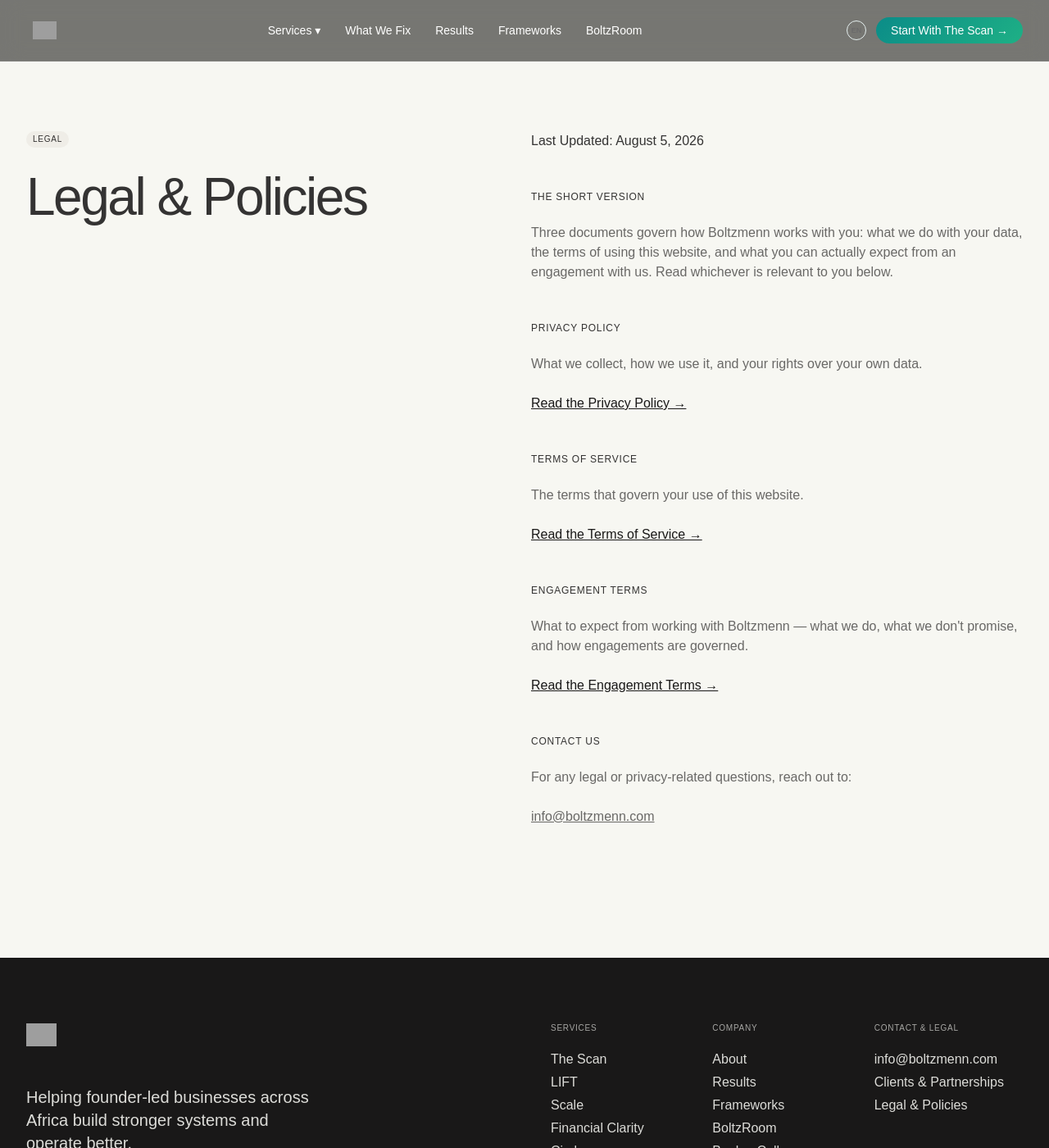
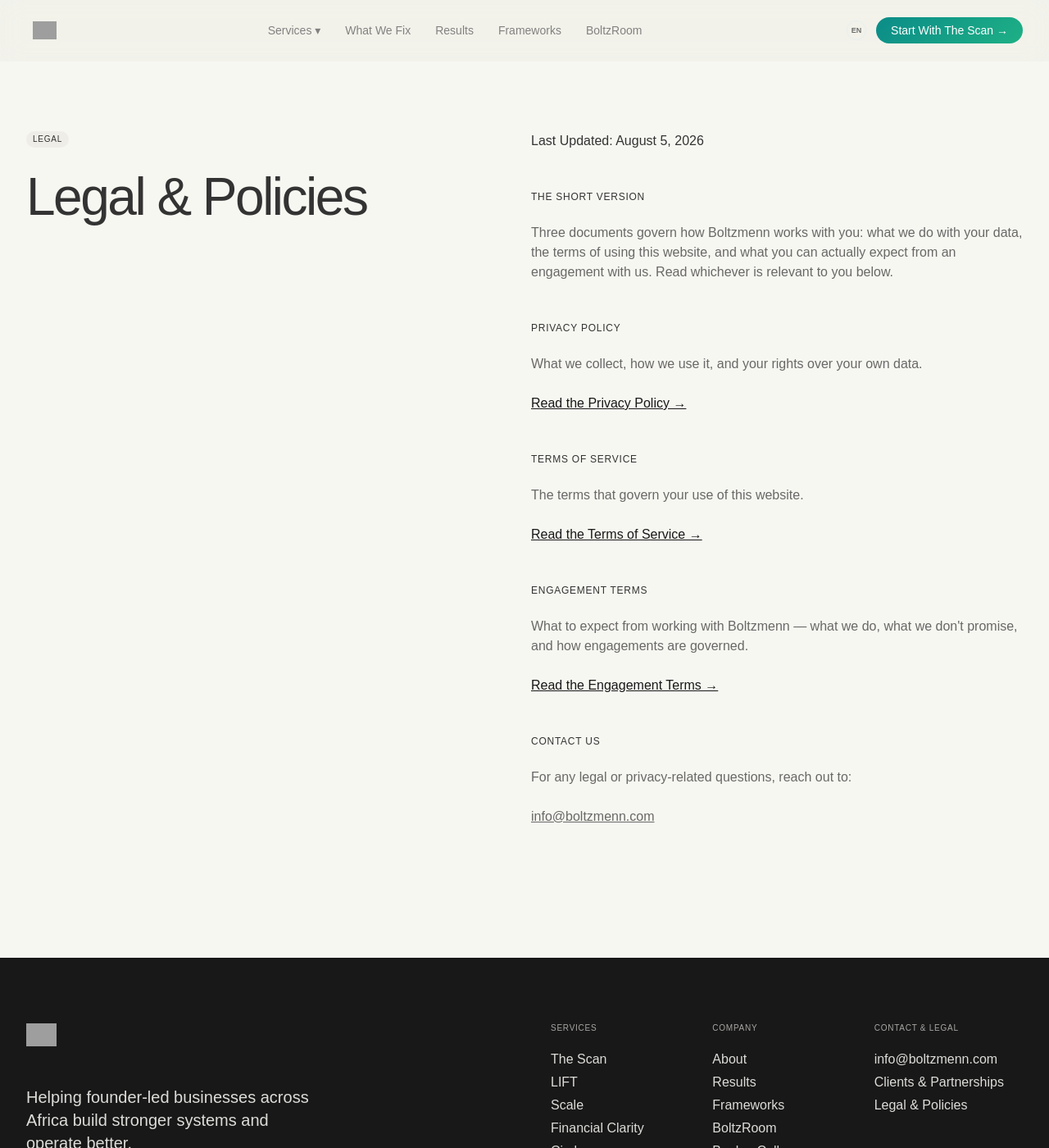
Before and after one commit to RosarioAnthonyWaya/boltzmenn-jekyll, a Jekyll site: the page built from legal/index.html, in a window 1280 px wide and 1400 px high. Shown: the whole window at 82% size. Built offline with Jekyll 4.4.1, drawn with Linux system fonts in a browser that asks for light colours; some web fonts are replaced; grey boxes are pictures that could not be loaded.

Commit message:
Update navbar background and mobile menu styles

```diff
--- a/assets/css/navbar.css
+++ b/assets/css/navbar.css
@@ -18,11 +18,11 @@
 }
 
 .bm-navbar-solid{position:fixed;top:0;left:0;right:0;z-index:900;
-  background:rgba(14,13,12,.55)!important;
+ background:rgba(155, 155, 155, 0.049)!important;
   backdrop-filter:blur(14px) saturate(160%);
   -webkit-backdrop-filter:blur(14px) saturate(160%);
   border-bottom:1px solid rgba(255,255,255,.08);}
-.bm-navbar-solid .nav-link,.bm-navbar-solid .brand-navbar .logo-nav{color:#fff!important;}
+.bm-navbar-solid .nav-link,.bm-navbar-solid .brand-navbar .logo-nav{color:#828181!important;}
 .bm-navbar-solid .icon-menu{color:#fff!important;}
 .bm-navbar-solid .nav-link.w--current{color:var(--bm-teal-e)!important;font-weight:700;}
 @supports not ((backdrop-filter: blur(1px)) or (-webkit-backdrop-filter: blur(1px))) {
@@ -79,12 +79,10 @@
 .bm-hamburger-btn.open span:nth-child(3){transform:translateY(-5.5px) rotate(-45deg);}
 @media(max-width:991px){.bm-hamburger-btn{display:flex;}}
 
-/* Mobile menu -- default state only. Visibility is toggled by navbar.js
-   setting inline style directly, not a class, so there's no cascade/
-   specificity path for it to silently fail on (a transformed ancestor,
-   e.g. from Lenis smooth-scroll, can trap position:fixed children and
-   defeat a class-based toggle -- inline styles always win regardless). */
-#bmMobileMenu{display:none;}
+/* Mobile menu -- navbar.js moves it to <body> so its fixed positioning
+   is viewport-relative and cannot be trapped by the blurred navbar. */
+#bmMobileMenu{display:none;box-sizing:border-box;}
+body.bm-menu-open{overflow:hidden;}
 
 /* Body needs no padding-top override here -- .hero-home-a-section (or
    whatever section leads each page) should carry its own
```
